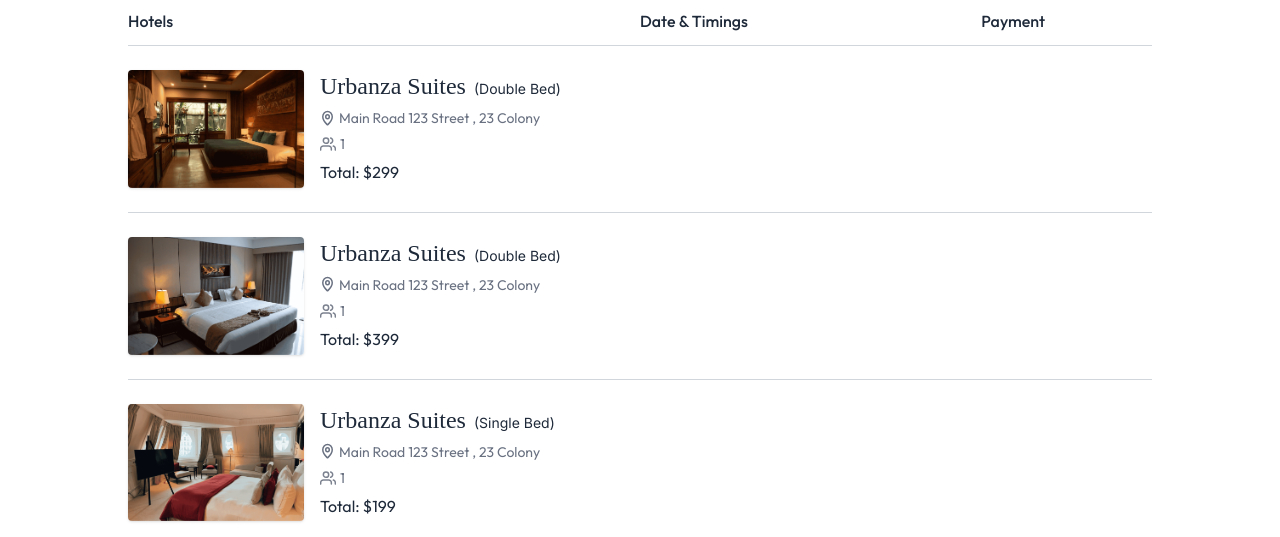
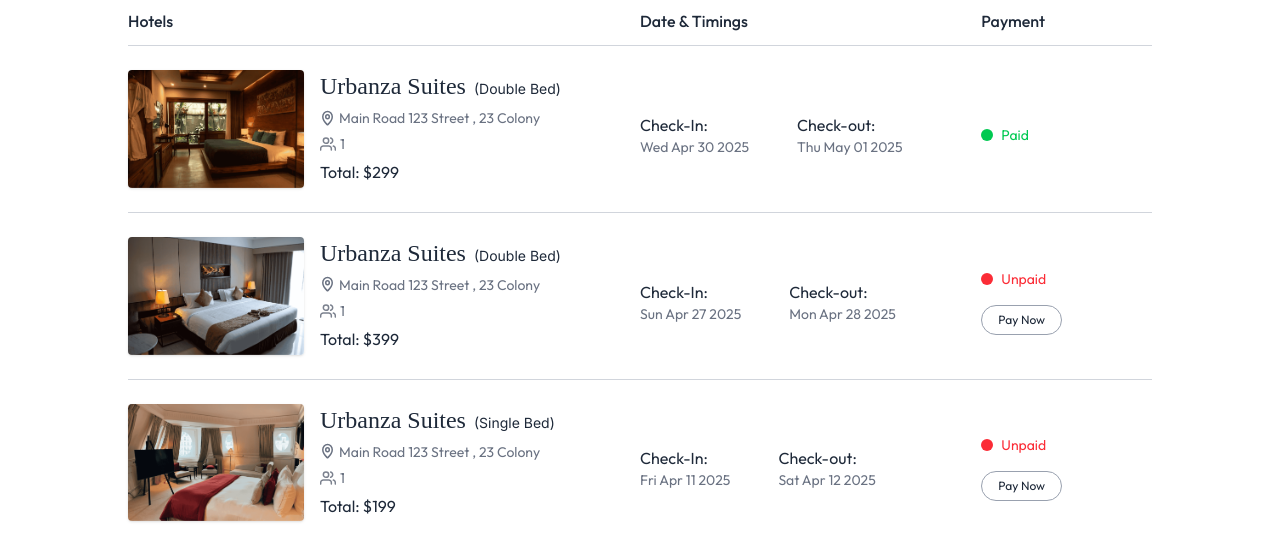
Before and after one commit to ps-sifat/Hotel-Booking-App, a React (Vite) app in the folder Clint/: page /my-bookings in a window 1280 px wide. Shown: the part 263-800 px from the top of the page. Built offline with nearby package versions, Linux system fonts and the light colour scheme; no server answers; a web font is replaced by a local one.

Commit message:
some modify myBooking page

```diff
--- a/Clint/src/Pages/MyBooking.jsx
+++ b/Clint/src/Pages/MyBooking.jsx
@@ -55,9 +55,42 @@
               </div>
             </div>
             {/* date & time  */}
-            <div></div>
+            <div className="flex flex-row md:items-center md:gap-12 mt-3 gap-8">
+              <div>
+                <p>Check-In:</p>
+                <p className="text-gray-500 text-sm">
+                  {new Date(booking.checkInDate).toDateString()}
+                </p>
+              </div>
+              <div>
+                <p>Check-out:</p>
+                <p className="text-gray-500 text-sm">
+                  {new Date(booking.checkOutDate).toDateString()}
+                </p>
+              </div>
+            </div>
             {/* pryment  */}
-            <div></div>
+            <div className="flex flex-col items-start justify-center pt-3">
+              <div className="flex items-center gap-2">
+                <div
+                  className={`h-3 w-3 rounded-full ${
+                    booking.isPaid ? "bg-green-500" : "bg-red-500"
+                  }`}
+                ></div>
+                <p
+                  className={`text-sm ${
+                    booking.isPaid ? "text-green-500" : "text-red-500"
+                  }`}
+                >
+                  {booking.isPaid ? "Paid" : "Unpaid"}{" "}
+                </p>
+              </div>
+              {!booking.isPaid && (
+                <button className="px-4 py-1.5 mt-4 text-xs border border-gray-400 rounded-full hover:bg-gray-200 hover:-translate-y-1 transition-all cursor-pointer ease-in ">
+                  Pay Now
+                </button>
+              )}
+            </div>
           </div>
         ))}
       </div>
```
